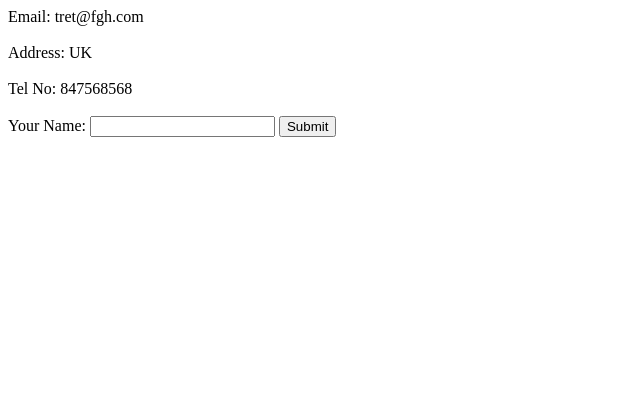
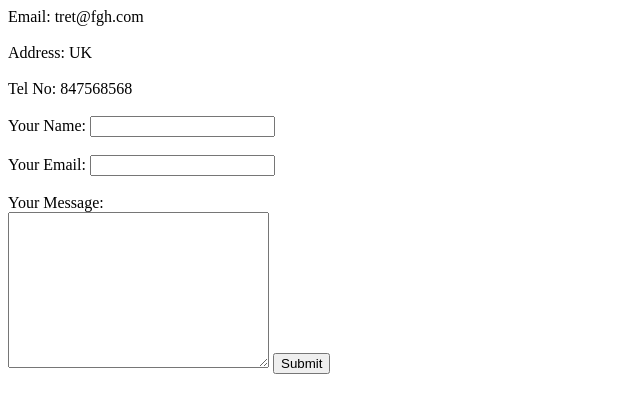
Before and after one commit to castlegh/web, a plain HTML site: page contactme.html in a window 1280 px wide. Shown: the whole page, without its empty margins (0-640 px from the left). Drawn offline with Linux system fonts and the light colour scheme.

Commit message:
Updated contact form

```diff
--- a/contactme.html
+++ b/contactme.html
@@ -20,9 +20,13 @@
         Tel No: 847568568 <br>
         <br>
 
-        <form class="" action="index.html" method="post">
+        <form action="mailto:castlegh@vivaldi.net" method="post" enctype="text/plain">
             <label>Your Name:</label>
-            <input type="text" name="" value="">
+            <input type="text" name="yourName" value=""><br><br>
+            <label>Your Email:</label>
+            <input type="Email" name="yourEmail" value=""><br><br>
+            <label>Your Message:</label><br>
+            <textarea name="yourMessage" rows="10" cols="30"></textarea>
             <input type="submit" name="">
         </form>
     </body>
```
